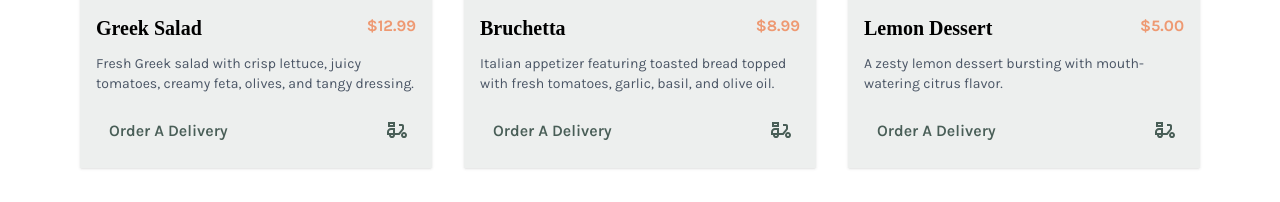
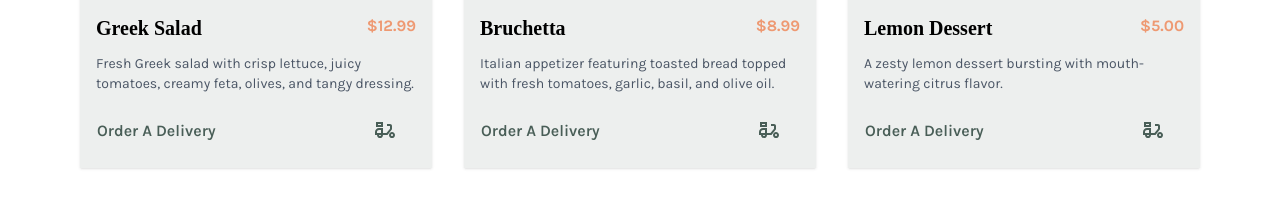
Before and after one commit to Ms-Njuguna/LittleLemon, a React (Vite) app: page / in a window 1280 px wide. Shown: the part 813-1015 px from the top of the page. Built offline with nearby package versions, Linux system fonts and the light colour scheme; a web font is replaced by a local one.

Commit message:
style(special): fix padding on hover in order for delivery button

```diff
--- a/src/components/Special.jsx
+++ b/src/components/Special.jsx
@@ -14,7 +14,7 @@ export default function Special({ description, title, price, foodItem }) {
                 </div>
                 <p className="text-sm mt-3 text-gray-600">{description}</p>
                 <div className="mt-4 flex items-center gap-36 font-semibold">
-                    <Button label={'Order A Delivery'} className="border-[#EDEFEE] text-[#495E57] hover:border-[#495E57] hover:bg-[#495E57] hover:text-[#EDEFEE]"/>
+                    <Button label={'Order A Delivery'} className="border-[#EDEFEE] text-[#495E57] pl-0 hover:pl-2 hover:border-[#495E57] hover:bg-[#495E57] hover:text-[#EDEFEE]"/>
                     <svg xmlns="http://www.w3.org/2000/svg" height="24px" viewBox="0 -960 960 960" width="24px" fill="#495E57"><path d="M120-640v-200h280v200H120Zm80-80h120v-40H200v40Zm80 520q-50 0-85-35t-35-85H80v-120q0-66 47-113t113-47h160v200h140l140-174v-106H560v-80h120q33 0 56.5 23.5T760-680v134L580-320H400q0 50-35 85t-85 35Zm0-80q17 0 28.5-11.5T320-320h-80q0 17 11.5 28.5T280-280Zm480 80q-50 0-85-35t-35-85q0-50 35-85t85-35q50 0 85 35t35 85q0 50-35 85t-85 35Zm0-80q17 0 28.5-11.5T800-320q0-17-11.5-28.5T760-360q-17 0-28.5 11.5T720-320q0 17 11.5 28.5T760-280ZM160-400h160v-120h-80q-33 0-56.5 23.5T160-440v40Zm160-320v-40 40Zm0 320Z"/></svg>
                 </div>
             </div>
```
